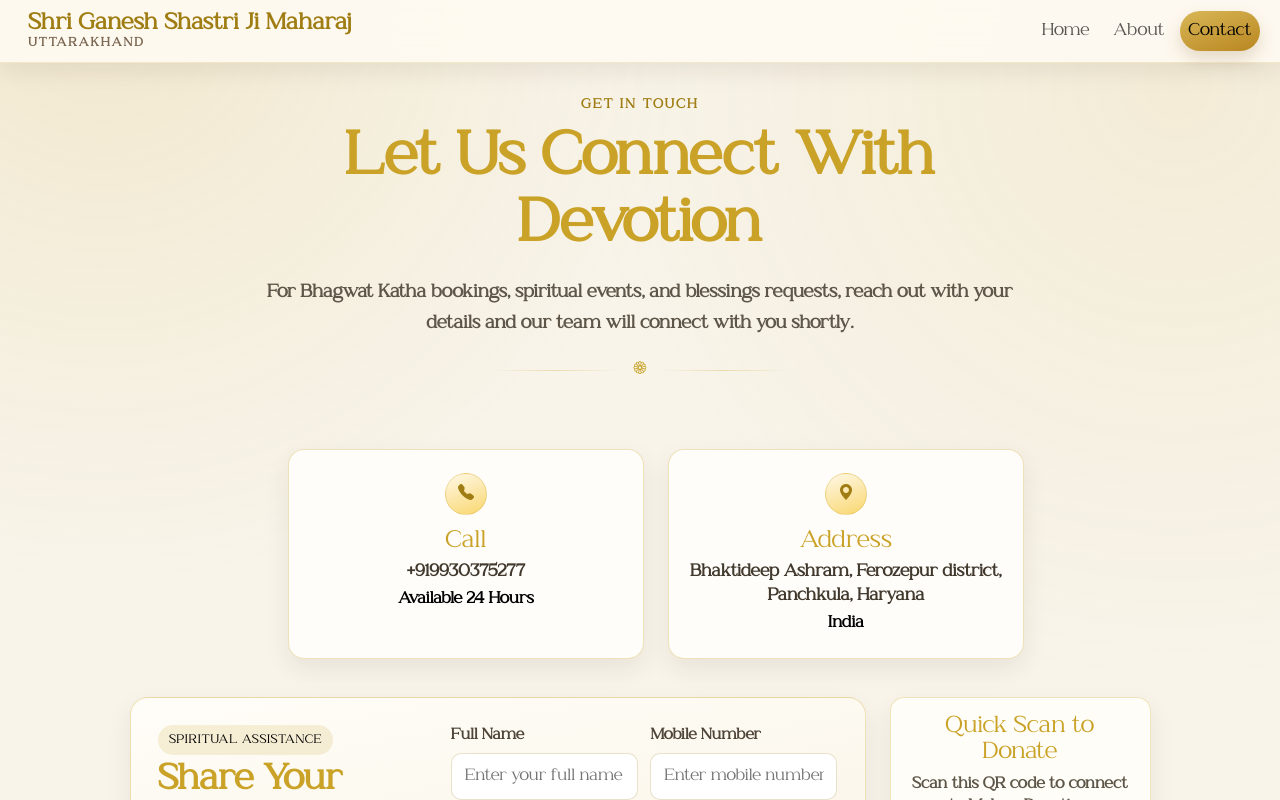
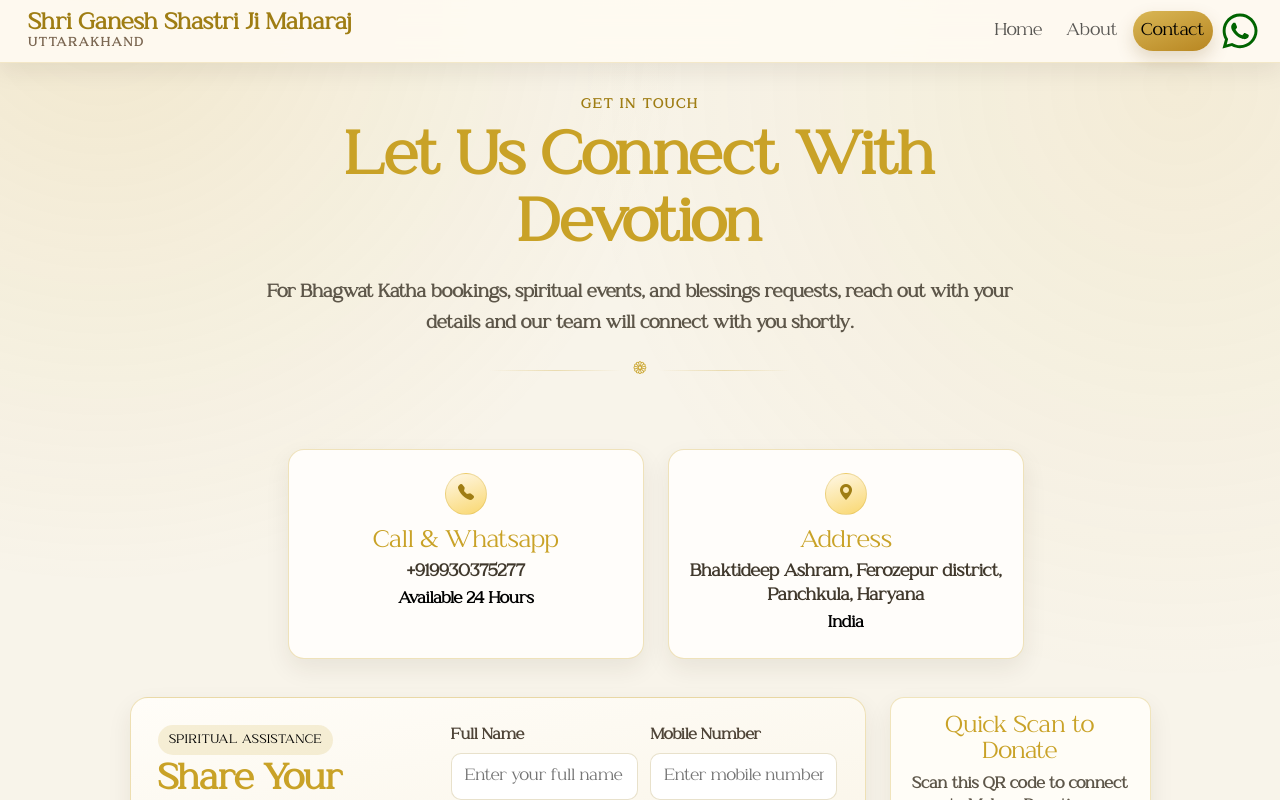
Before and after one commit to Junaidkhan-17/Maharaj, a React (Vite) app: page /contact in a window 1280 px wide. Shown: the top 800 px of the page. Built offline with nearby package versions, Linux system fonts and the light colour scheme.

Commit message:
Add  whatsapp Icon in Navbar

```diff
--- a/package.json
+++ b/package.json
@@ -15,6 +15,7 @@
     "gsap": "^3.14.2",
     "react": "^19.2.4",
     "react-dom": "^19.2.4",
+    "react-icons": "^5.6.0",
     "react-router-dom": "^7.13.1"
   },
   "devDependencies": {
--- a/src/components/AboutPage/LifeStory.jsx
+++ b/src/components/AboutPage/LifeStory.jsx
@@ -61,8 +61,9 @@ function LifeStory() {
           <div className="col-lg-6 order-lg-2">
             <div className="story-content-card">
               <p className="story-tag">Havan kund</p>
-              <h2>Havan kund ki Aag</h2>
-              <p>Havan kund is kund ki aag aaj 16years se jal rahi hai barish ho ya kuchh lekin <strong>agni प्रज्वलित</strong> hai abhi Tak</p>
+              <h2>Havan kund Aagni Joyti</h2>
+              <p><strong>The sacred fire in this Havan Kund</strong> has been burning continuously <strong>for the past 16 years.</strong>
+               Whether it rains or anything else happens,<strong> the holy flame is still ignited and burning even today.” 🔥</strong></p>
               <p>
                 The Havan Kund was <strong>established by Guru Ji</strong> at the time of the ashram’s foundation.
                  The most special feature of this sacred fire pit is that the holy fire has been continuously
@@ -76,7 +77,7 @@ function LifeStory() {
             </div>
           </div>
 
-          <div className="col-lg-6 order-lg-1">
+          <div className="col-lg-6 order-lg-2">
             <div className="story-visual-card">
               <img src={havan} alt="Education and attainment visual" loading="lazy" />
               <span className="story-ornament" aria-hidden="true" />
@@ -108,6 +109,8 @@ function LifeStory() {
               <img src={atulyaimage} alt="Education and attainment visual" loading="lazy" />
               <span className="story-ornament" aria-hidden="true" />
             </div>
+            <br></br>
+            <h4>Sponsored by <strong>Atulya Kumar Pandey</strong></h4>
           </div>
         </div>
       </div>
--- a/src/components/AboutPage/SpiritualTimeline.jsx
+++ b/src/components/AboutPage/SpiritualTimeline.jsx
@@ -20,7 +20,7 @@ const milestones = [
   {
     title: "Spiritual Legacy",
     label: "Present",
-    text: "Completed over 476 Shrimad Bhagwat Kathas across India.",
+    text: "Completed over 478 Shrimad Bhagwat Kathas across India.",
     icon: "bi-award",
   },
 ];
--- a/src/components/ContactPage/ContactDetails.jsx
+++ b/src/components/ContactPage/ContactDetails.jsx
@@ -1,7 +1,7 @@
 const contactCards = [
   {
     icon: "bi-telephone-fill",
-    title: "Call",
+    title: "Call & Whatsapp",
     detail: "+919930375277",
     hint: "Available 24 Hours",
     link:"https://wa.me/919930375277"
--- a/src/components/Header/Header.jsx
+++ b/src/components/Header/Header.jsx
@@ -1,5 +1,6 @@
 import { Link, NavLink } from "react-router-dom";
 import "./header.css";
+import { FaWhatsapp } from "react-icons/fa";
 
 function Header() {
   const navClass = ({ isActive }) =>
@@ -42,6 +43,15 @@ function Header() {
                 Contact
               </NavLink>
             </li>
+            <a
+            href="https://wa.me/919930375277"
+            target="_blank"
+            rel="noopener noreferrer"
+            className="whatsapp-btn btn-success d-flex align-items-center gap-2"
+          >
+            <FaWhatsapp  size={40} />
+          </a>
+
           </ul>
         </div>
       </div>
--- a/src/components/Header/header.css
+++ b/src/components/Header/header.css
@@ -36,6 +36,9 @@
   letter-spacing: 0.14em;
   margin-top: 0.22rem;
   text-transform: uppercase;
+}
+.whatsapp-btn{
+  color: #006400;
 }
 
 .nav-menu {
--- a/src/components/Welcome/Welcome.jsx
+++ b/src/components/Welcome/Welcome.jsx
@@ -23,7 +23,7 @@ function Welcome() {
               <div className="feature-icon">
                 <i className="bi bi-people"></i>
               </div>
-              <h4 className="feature-title">476+ Kathas</h4>
+              <h4 className="feature-title">478+ Kathas</h4>
               <p className="feature-text">Spiritual journeys across India.</p>
             </div>
           </div>
```
Also changed, not shown: 1 other file (tests, documents, lock files or other folders).
